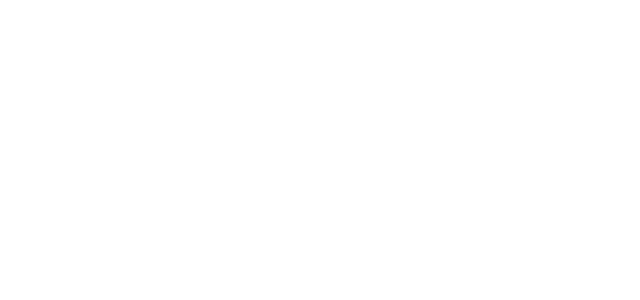
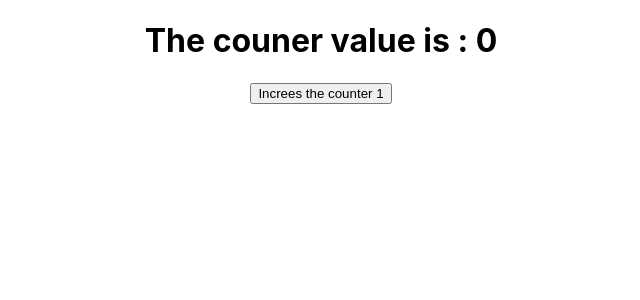
Before and after one commit to Mohamed-Ramadan1/react-codev-revesion, a React (Create React App) app: page / in a window 1280 px wide. Shown: the top 300 px of the page, without its empty margins (319-959 px from the left). Built offline with nearby package versions, Linux system fonts and the light colour scheme.

Commit message:
what is going on you should be ended soon

```diff
--- a/src/App.js
+++ b/src/App.js
@@ -1,4 +1,5 @@
 import './App.css';
+import Counter from './Components/Hookss/Counter';
 
 
 function App() {
@@ -6,7 +7,7 @@
   return (
     <div className="App">
 
-
+    <Counter/>
     </div>
   );
 }
--- /dev/null
+++ b/src/Components/Hookss/Counter.js
@@ -0,0 +1,27 @@
+import React from 'react'
+
+class Counter extends React.Component{
+    constructor () {
+        super()
+        this.state = {
+            counter: 0
+        }
+    }
+        clickHandelr = () => {
+            this.setState((prev) => ({
+                counter: prev.counter + 1
+            }));
+
+        }
+
+        render(){
+            return (
+                <div>
+                    <h1>The couner value is : {this.state.counter}</h1>
+                    <button onClick={this.clickHandelr}>Increes the counter 1</button>
+                </div>
+            )
+        }
+}
+
+export default Counter;
```
